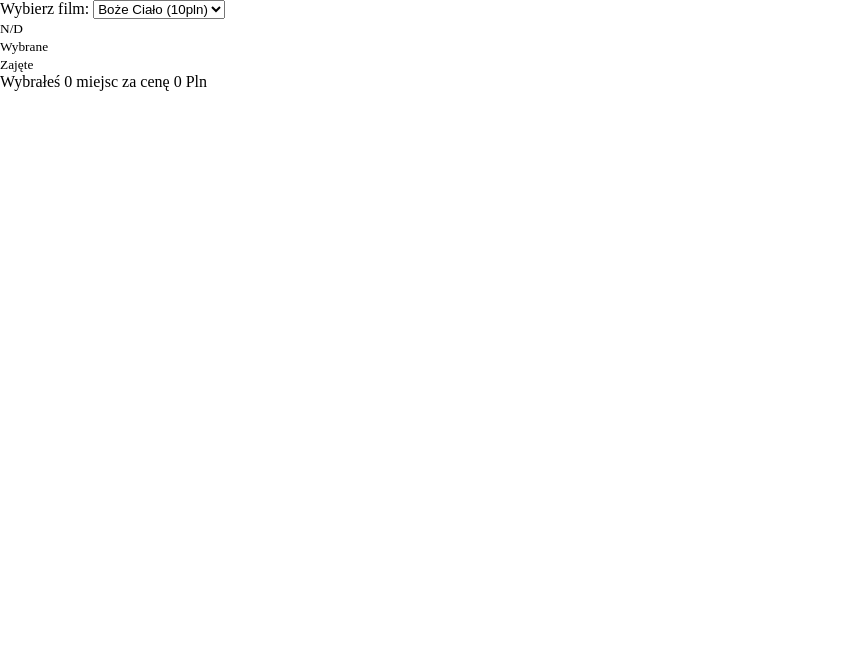
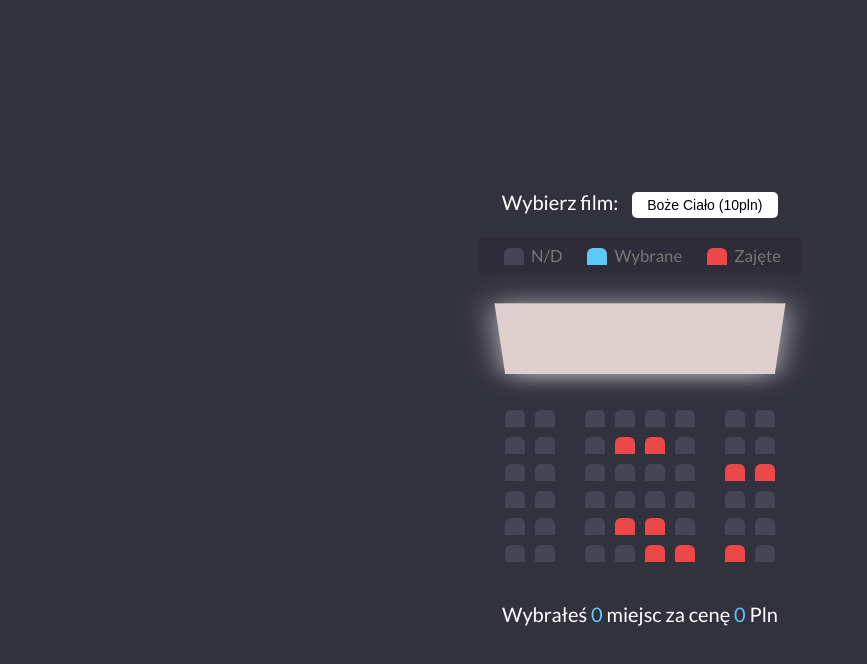
Before and after one commit to Elldrigar/JSVanilla_Cinema-seat-booking, a plain HTML site: page index.html in a window 1280 px wide. Shown: the whole page, without its empty margins (0-867 px from the left). Drawn offline with Linux system fonts and the light colour scheme.

Commit message:
Add complete styles

```diff
--- a/style.css
+++ b/style.css
@@ -1,5 +1,14 @@
+@import url('https://fonts.googleapis.com/css?family=Lato&display=swap');
+
 :root {
-    --color-bgc: #;
+    --color-bgc: #32313e;
+    --color-font: #fff;
+    --color-seat: #454555;
+    --color-seat-selected: #5dc9f7;
+    --color-seat-ocupied: #ed4848;
+    --color-showcase: #777;
+    --color-screen: #dfcfcf;
+    --color-text-price: #5dc9f7;
 }
 
 * {
@@ -7,3 +16,113 @@
     padding: 0;
     box-sizing: border-box;
 }
+
+body {
+    display: flex;
+    flex-direction: column;
+    justify-content: center;
+    align-items: center;
+    height: 100vh;
+    background-color: var(--color-bgc);
+    color: var(--color-font);
+    font-family: 'Lato', sans-serif;
+    font-size: 20px;
+}
+
+.movie-container {
+    margin: 20px 0;
+}
+
+.movie-container select {
+    background-color: #fff;
+    border: 0;
+    border-radius: 5px;
+    font-size: 14px;
+    margin-left: 10px;
+    padding: 5px 15px 5px 15px;
+    -moz-appearance: none;
+    -webkit-appearance: none;
+    appearance: none;
+}
+
+.container {
+    perspective: 1000px;
+    margin-bottom: 30px;
+}
+
+.seat {
+    background-color: var(--color-seat);
+    height: 17px;
+    width: 20px;
+    margin: 5px;
+    border-top-left-radius: 6px;
+    border-top-right-radius: 6px;
+}
+
+.seat.selected {
+    background-color: var(--color-seat-selected);
+}
+
+.seat.occupied {
+    background-color: var(--color-seat-ocupied);
+}
+
+.seat:nth-of-type(2) {
+    margin-right: 25px;
+}
+
+.seat:nth-last-of-type(2) {
+    margin-left: 25px;
+}
+
+.seat:not(.occupied):hover {
+    cursor: pointer;
+    transform: scale(1.2);
+}
+
+.showcase .seat:not(.occupied):hover {
+    cursor: default;
+    transform: scale(1);
+}
+
+.showcase {
+    background: rgba(0, 0, 0, 0.1);
+    padding: 5px 10px;
+    border-radius: 5px;
+    color: var(--color-showcase);
+    list-style-type: none;
+    display: flex;
+    justify-content: space-between;
+}
+
+.showcase li {
+    display: flex;
+    align-items: center;
+    justify-content: center;
+    margin: 0 10px;
+}
+
+.showcase li small {
+    margin-left: 2px;
+}
+
+.row {
+    display: flex;
+}
+
+.screen {
+    background-color: var(--color-screen);
+    height: 100px;
+    width: 100%;
+    margin: 15px 0;
+    transform: rotateX(-50deg);
+    box-shadow: 0 3px 30px rgba(255, 255, 255, 0.7);
+}
+
+p.text {
+    margin: 5px 0;
+}
+
+p.text span {
+    color: var(--color-text-price);
+}
```
